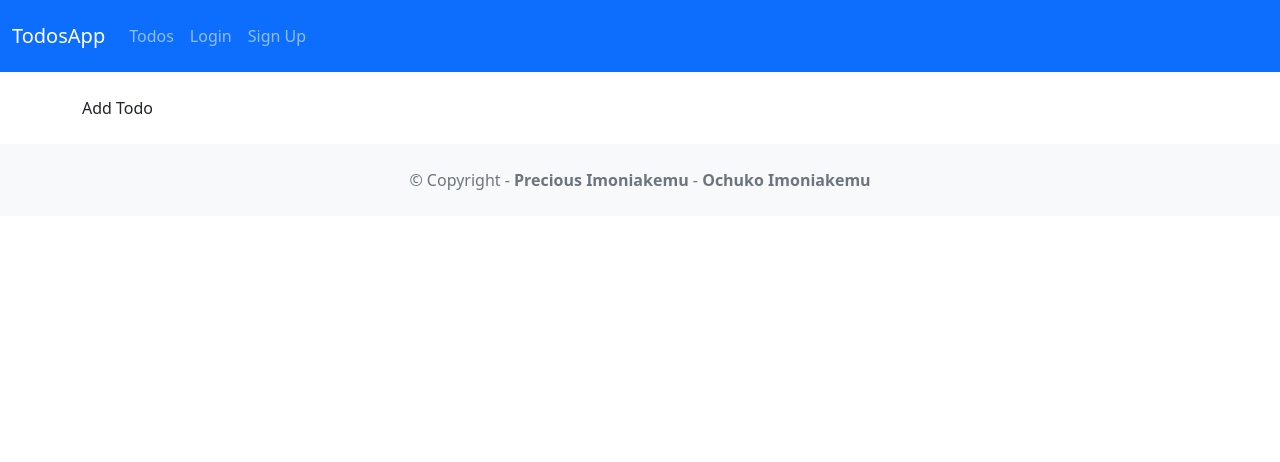
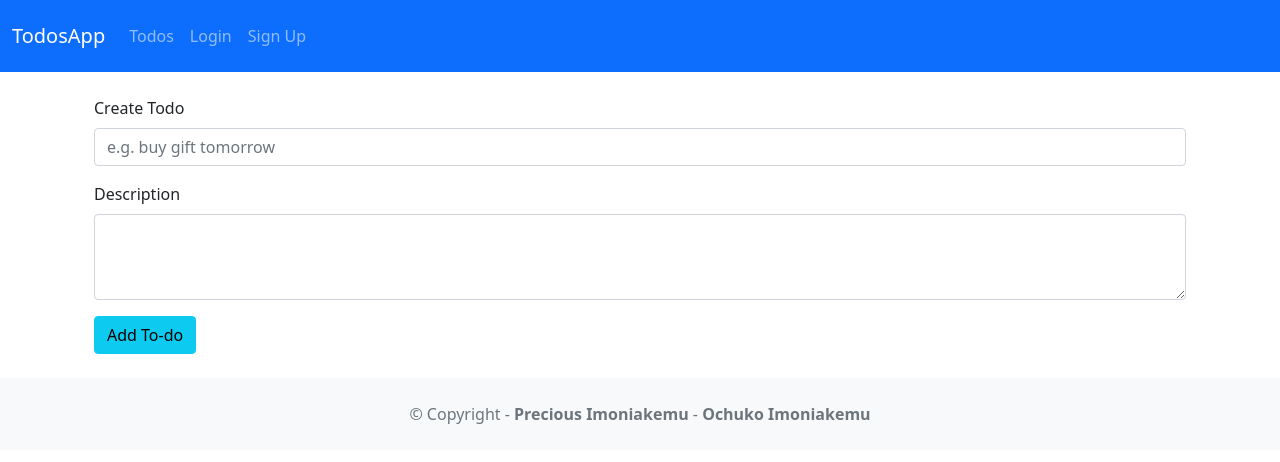
Before and after one commit to preciousimo/todoapp, a React (Create React App) app in the folder frontend/: page /todos/1 in a window 1280 px wide. Shown: the top 462 px of the page. Built offline with nearby package versions, Linux system fonts and the light colour scheme.

Commit message:
Adding and Editing Todos

```diff
--- a/frontend/src/components/add-todo.js
+++ b/frontend/src/components/add-todo.js
@@ -1,7 +1,102 @@
-import React from "react";
+import React, { useState } from "react";
+import TodoDataService from "../services/todos";
+import { Link } from "react-router-dom";
+import Form from "react-bootstrap/Form";
+import Button from "react-bootstrap/Button";
+import Container from "react-bootstrap/Container";
 
-function AddTodo() {
-  return <div className="App">Add Todo</div>;
-}
+const AddTodo = (props) => {
+  let editing = false;
+  let initialTodoTitle = "";
+  let initialTodoMemo = "";
+
+  if (props.location.state && props.location.state.currentTodo) {
+    editing = true;
+    initialTodoTitle = props.location.state.currentTodo.title;
+    initialTodoMemo = props.location.state.currentTodo.memo;
+  }
+
+  const [title, setTitle] = useState(initialTodoTitle);
+  const [memo, setMemo] = useState(initialTodoMemo);
+  // keeps track if todo is submitted
+  const [submitted, setSubmitted] = useState(false);
+
+  const onChangeTitle = (e) => {
+    const title = e.target.value;
+    setTitle(title);
+  };
+
+  const onChangeMemo = (e) => {
+    const memo = e.target.value;
+    setMemo(memo);
+  };
+
+  const saveTodo = () => {
+    var data = {
+      title: title,
+      memo: memo,
+      completed: false,
+    };
+
+    if (editing) {
+      TodoDataService.updateTodo(
+        props.location.state.currentTodo.id,
+        data,
+        props.token
+      )
+        .then((response) => {
+          setSubmitted(true);
+          console.log(response.data);
+        })
+        .catch((e) => {
+          console.log(e);
+        });
+    } else {
+      TodoDataService.createTodo(data, props.token)
+        .then((response) => {
+          setSubmitted(true);
+        })
+        .catche((e) => {
+          console.log(e);
+        });
+    }
+  };
+
+  return (
+    <Container>
+      {submitted ? (
+        <div>
+          <h4>Todo submitted successfully</h4>
+          <Link to={"/todos/"}>Back to Todos</Link>
+        </div>
+      ) : (
+        <Form>
+          <Form.Group className="mb-3">
+            <Form.Label>{editing ? "Edit" : "Create"} Todo</Form.Label>
+            <Form.Control
+              type="text"
+              required
+              placeholder="e.g. buy gift tomorrow"
+              value={title}
+              onChange={onChangeTitle}
+            />
+          </Form.Group>
+          <Form.Group className="mb-3">
+            <Form.Label>Description</Form.Label>
+            <Form.Control
+              as="textarea"
+              rows={3}
+              value={memo}
+              onChange={onChangeMemo}
+            />
+          </Form.Group>
+          <Button variant="info" onClick={saveTodo}>
+            {editing ? "Edit" : "Add"} To-do
+          </Button>
+        </Form>
+      )}
+    </Container>
+  );
+};
 
 export default AddTodo;
--- a/frontend/src/components/todos-list.js
+++ b/frontend/src/components/todos-list.js
@@ -32,6 +32,11 @@
         </Alert>
       ):(
         <div>
+          <Link to={"/todos/create"}>
+            <Button variant="outline-info" className="mb-3">
+              Add To-do
+            </Button>
+          </Link>
           {todos.map((todo) => {
         return (
           <Card key={todo.id} className="mb-3">
```
Also changed, not shown: 1 other file (tests, documents, lock files or other folders).
